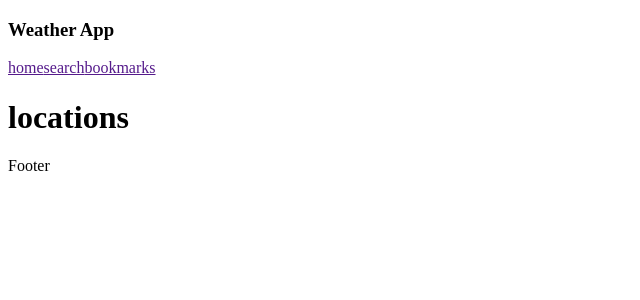
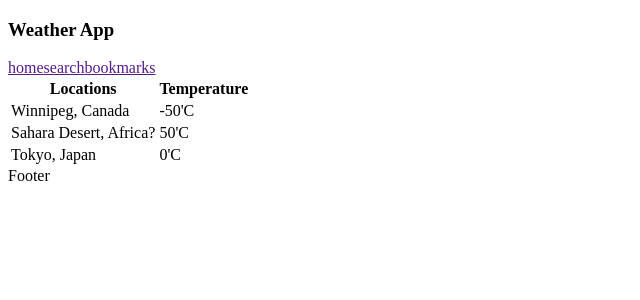
Before and after one commit to maazgundagi01/Weather-App, a React (Create React App) app in the folder weather-app/: page / in a window 1280 px wide. Shown: the top 300 px of the page, without its empty margins (0-640 px from the left). Built offline with nearby package versions, Linux system fonts and the light colour scheme.

Commit message:
placeholder table

```diff
--- a/weather-app/src/saved-locations/SavedLocations.js
+++ b/weather-app/src/saved-locations/SavedLocations.js
@@ -3,7 +3,28 @@ import React from 'react'
 function SavedLocations() {
 
     return (
-        <h1>locations</h1>
+        <div>
+            {/* //Table Just for styling purposes.
+            //Replace with...code...yep */}
+            <table>
+                <tr>
+                    <th>Locations</th>
+                    <th>Temperature</th>
+                </tr>
+                <tr>
+                    <td>Winnipeg, Canada</td>
+                    <td>-50'C</td>
+                </tr>
+                <tr>
+                    <td>Sahara Desert, Africa?</td>
+                    <td>50'C</td>
+                </tr>
+                <tr>
+                    <td>Tokyo, Japan</td>
+                    <td>0'C</td>
+                </tr>
+            </table>
+        </div>
     )
 }
 
```
